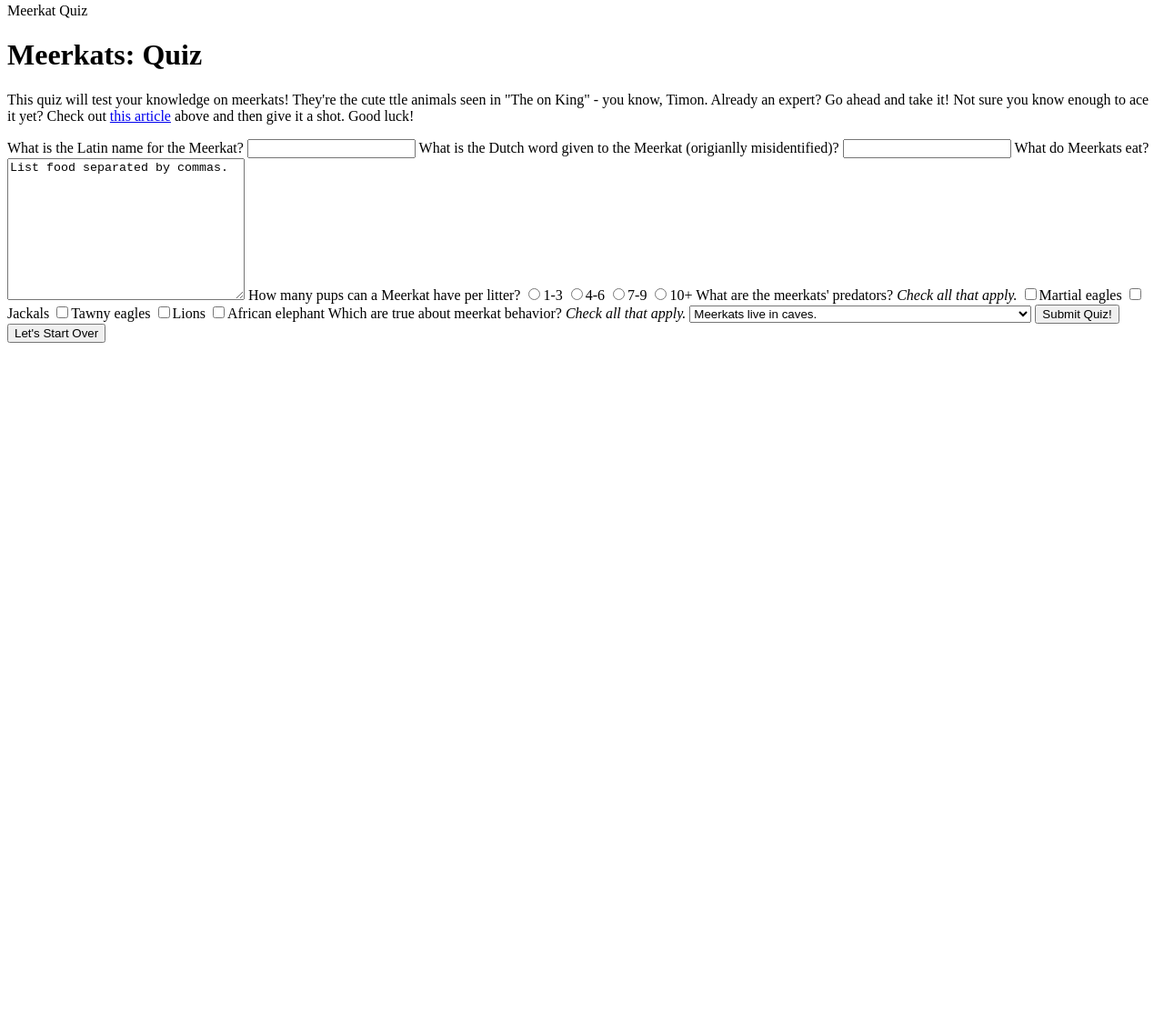
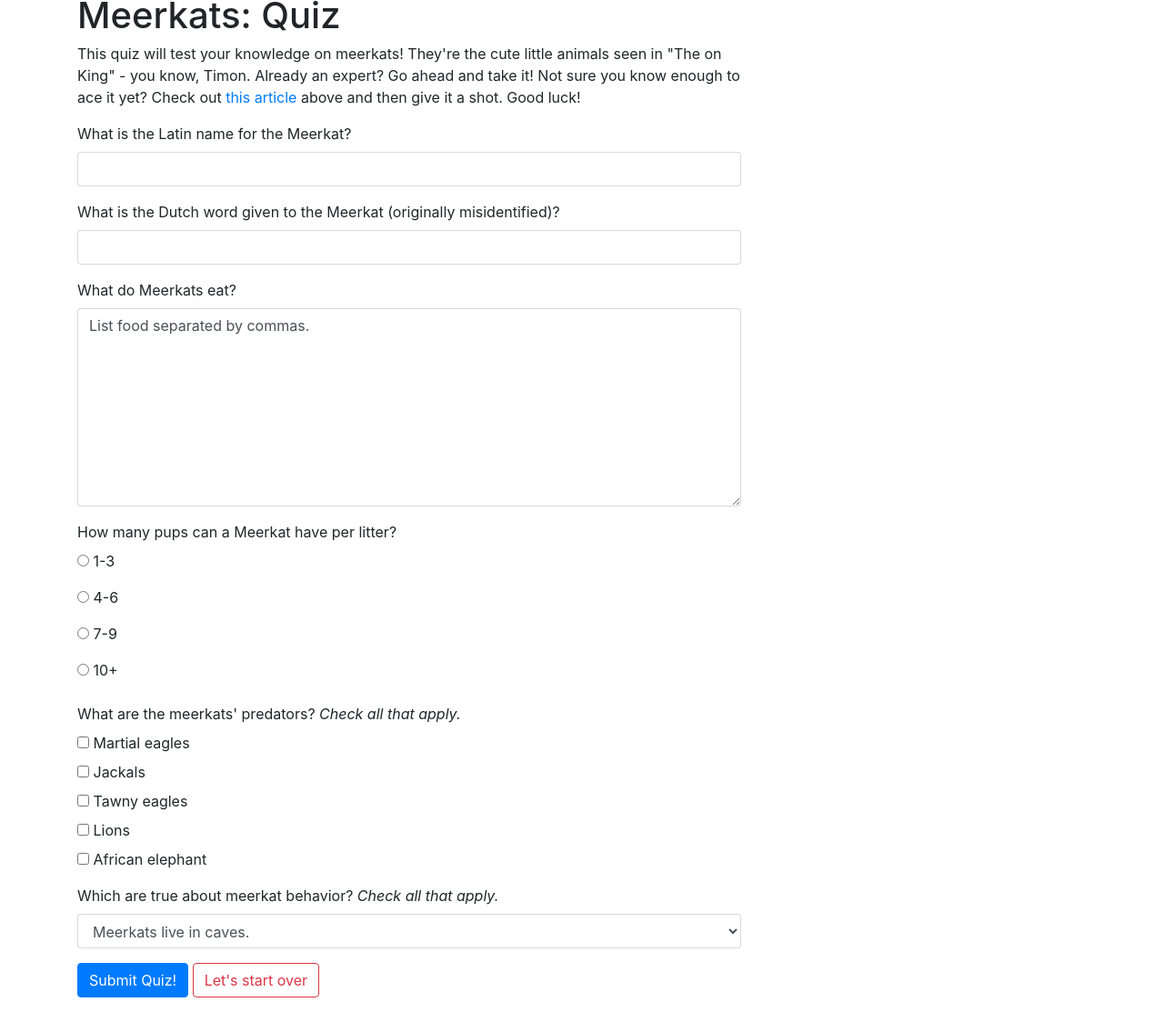
Before and after one commit to elena-castello/bootstrap-forms, a plain HTML site: page index.html in a window 1280 px wide. Shown: the part 5-1118 px from the top of the page at 91% size. Before the commit the page ends 800 px from the top, so only its background shows below. Drawn offline with Linux system fonts and the light colour scheme.

Commit message:
second commit

```diff
--- a/index.html
+++ b/index.html
@@ -2,54 +2,68 @@
 <html>
 	<head>
 	<meta charset="utf-8">
-  <meta name="viewport" content="width=device-width, initial-scale=1"
+  <meta name="viewport" content="width=device-width, initial-scale=1">
 	<title> Meerkat Quiz</title>
+	<link href="css/bootstrap.css" rel="stylesheet">
 	</head>
 
 	<body>
-    <div id="container">
+    <div class="container">
     <div class="row">
-    <div class="col[breakpoint]-[columns]">
+    <div class="col-md-8">
       <form>
 <h1>Meerkats: Quiz</h1>
-<p>This quiz will test your knowledge on meerkats! They're the cute ttle animals seen in "The on King" - you know, Timon. Already an expert? Go ahead and take it! Not sure you know enough to ace it yet? Check out <a href="https://en.wikipedia.org/wiki/Meerkat" target="_blank">this article</a> above and then give it a shot. Good luck!</p>
+	<p>This quiz will test your knowledge on meerkats! They're the cute little animals seen in "The on King" - you know, Timon. Already an expert? Go ahead and take it! Not sure you know enough to ace it yet? Check out <a href="https://en.wikipedia.org/wiki/Meerkat" target="_blank">this article</a> above and then give it a shot. Good luck!</p>
 
-<label for="latinname">What is the Latin name for the Meerkat?</label> <input type="text" name="latinname" id="latinname">
-  <!--Suricata suricatta-->
-<label for="dutchname">What is the Dutch word given to the Meerkat (origianlly misidentified)?</label> <input type="text" name="dutchname" id="dutchname">
-  <!--lake cat-->
-<label for="meekatfood">What do Meerkats eat?</label><textarea name="meerkatfood" rows="10" cols="30">List food separated by commas.</textarea>
+<div class="form-group">
+	<label class="form-control-label" for="latinname">What is the Latin name for the Meerkat?</label> <input class="form-control" type="text" name="latinname" id="latinname">
+</div>
 
+<div class="form-group">
+	<label class="form-control-label" for="dutchname">What is the Dutch word given to the Meerkat (originally misidentified)?</label><input class="form-control" type="text" name="dutchname" id="dutchname">
+</div>
 
-How many pups can a Meerkat have per litter?
+<div class="form-group">
+	<label class="form-control-label" for="meerkatfood">What do Meerkats eat?</label><textarea class="form-control" name="meerkatfood" id="meerkatfood" rows="10">List food separated by commas.</textarea>
+</div>
 
-    <label><input type="radio" name="number" value="1-3">1-3</label>
-    <input type="radio" name="number" value="4-6">4-6</label>
-    <input type="radio" name="number" value="7-9">7-9</label>
-    <input type="radio" name="number" value="10+">10+</label>
+<div class="form-group">
+	<label>How many pups can a Meerkat have per litter?</label>
 
-What are the meerkats' predators?<em> Check all that apply.</em>
+    <div class="form-check"><label><input type="radio" name="number" value="1-3"> 1-3</label></div>
+    <div class="form-check"><label><input type="radio" name="number" value="4-6"> 4-6</label></div>
+    <div class="form-check"><label><input type="radio" name="number" value="7-9"> 7-9</label></div>
+    <div class="form-check"><label><input type="radio" name="number" value="10+"> 10+</label></div>
+</div>
 
-  <label><input type="checkbox" name="predators" value="eagles1">Martial eagles</label>
-  <label><input type="checkbox" name="predators" value="jackal">Jackals</label>
-  <label><input type="checkbox" name="predators" value="eagles2">Tawny eagles</label>
-  <label><input type="checkbox" name="predators" value="Lions">Lions</label>
-  <label><input type="checkbox" name="predators" value="africanelephant">African elephant</label>
+<div class="form-group">
+	<label>What are the meerkats' predators?<em> Check all that apply.</em></label>
 
+  	<div class="form-check"><label class="form-check-label"><input class="form-check-input" type="checkbox" name="predators" value="eagles1"> Martial eagles</label></div>
+  	<div class="form-check"><label class="form-check-label"><input class="form-check-input"  type="checkbox" name="predators" value="jackal"> Jackals</label></div>
+  	<div class="form-check"><label class="form-check-label"><input class="form-check-input"  type="checkbox" name="predators" value="eagles2"> Tawny eagles</label></div>
+  	<div class="form-check"><label class="form-check-label"><input class="form-check-input" type="checkbox" name="predators" value="Lions"> Lions</label></div>
+  	<div class="form-check"><label class="form-check-label"><input class="form-check-input"  type="checkbox" name="predators" value="africanelephant"> African elephant</label></div>
+</div>
 
-  Which are true about meerkat behavior?<em> Check all that apply.</em>
-  <select name="behavior">
-    <option>Meerkats live in caves.</option>
-    <option>Meerkats are very independent animals.</option>
-    <option>Meerkat young mimic adult behavior.</option>
-    <option>Meerkat communicate in hand signals.</option>
-    <option>Meerkats burrow themselves in the ground when they mate.</option>
-    <option>Females dominate meerkat relationships.</option>
-    <option>Meerkat gestation lasts 15 months.</option>
-    <option>Meerkats make great pets.</option>
+<div class="form-group">
+  <label class="form-control-label" for="behavior">Which are true about meerkat behavior?<em> Check all that apply.</em></label>
+  <select class="form-control" name="behavior" id="behavior">
+    <option value="liveincave">Meerkats live in caves.</option>
+    <option value="indepanim">Meerkats are very independent animals.</option>
+    <option value="mimicbehavior">Meerkat young mimic adult behavior.</option>
+    <option value="signalcomm">Meerkat communicate in hand signals.</option>
+    <option value="burrowground">Meerkats burrow themselves in the ground when they mate.</option>
+    <option  value="femaledominate">Females dominate meerkat relationships.</option>
+    <option value="meerkatbaby">Meerkat gestation lasts 15 months.</option>
+    <option value="meerkatpets">Meerkats make great pets.</option>
   </select>
+</div>
 
-  <input type="submit" value="Submit Quiz!"> <input type="reset" value="Let's Start Over"
+<div class="form-group">
+  <button type="submit" class="btn btn-primary" value="submit">Submit Quiz!</button>
+	<button type="reset" class="btn btn-outline-danger" value="startover">Let's start over</button>
+</div>
 
       </form>
     </div><!--col-->
```
